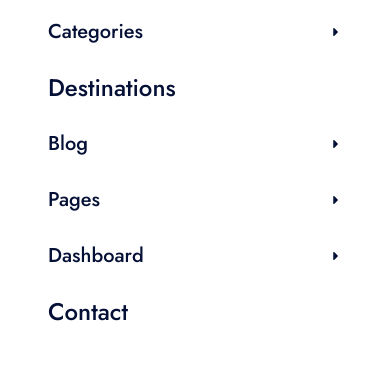
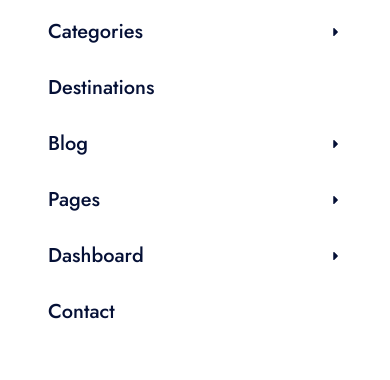
Before and after one commit to akmniazulalam/GoTrip, a Next.js app: page /about in a window 390 px wide. Both pictures are taken after a click on the button "Open menu". Shown: the part 178-558 px from the top of the page. Built offline with nearby package versions, Linux system fonts and the light colour scheme.

Commit message:
font size reduce for mobile layout

```diff
--- a/app/(components)/Header.jsx
+++ b/app/(components)/Header.jsx
@@ -416,7 +416,7 @@ const Header = () => {
                       <Link
                         href={item.href}
                         onClick={closeMobileMenu}
-                        className="block font-jost text-[24px] font-medium leading-9 text-primaryText">
+                        className="block font-jost text-[20px] font-medium leading-9 text-primaryText">
                         {item.name}
                       </Link>
                     )}
```
